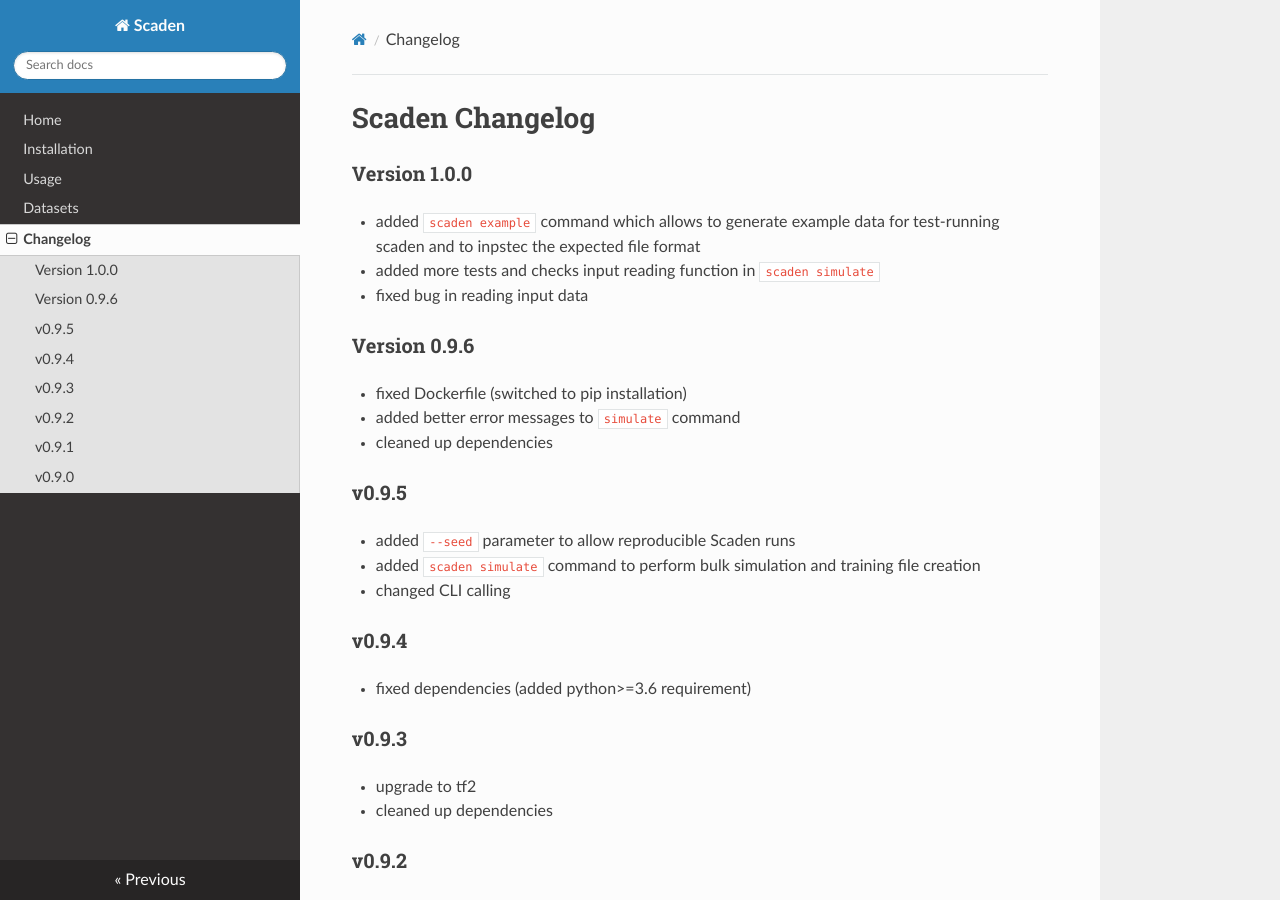
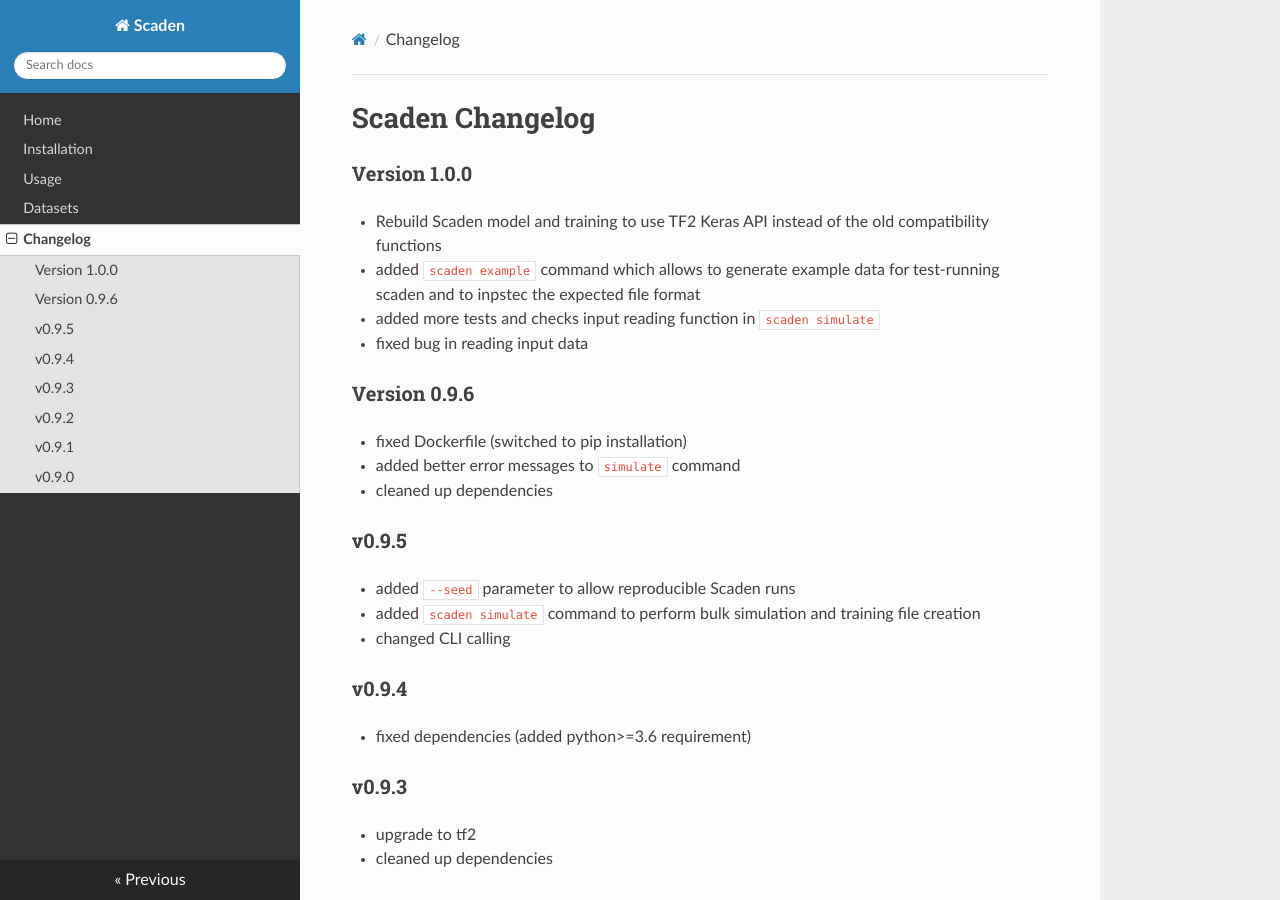
Before and after one commit to KevinMenden/scaden, an MkDocs documentation site: the page built from docs/changelog.md, in a window 1280 px wide and 900 px high. Built offline with MkDocs 1.6.1, drawn with Linux system fonts in a browser that asks for light colours; nearby versions of some CDN libraries.

Commit message:
changelog update

```diff
--- a/docs/changelog.md
+++ b/docs/changelog.md
@@ -2,6 +2,7 @@
 
 ### Version 1.0.0
 
+* Rebuild Scaden model and training to use TF2 Keras API instead of the old compatibility functions
 * added `scaden example` command which allows to generate example data for test-running scaden and to inpstec the expected file format
 * added more tests and checks input reading function in `scaden simulate`
 * fixed bug in reading input data
```
Also changed, not shown: CHANGELOG.md (+1 -0 lines).
